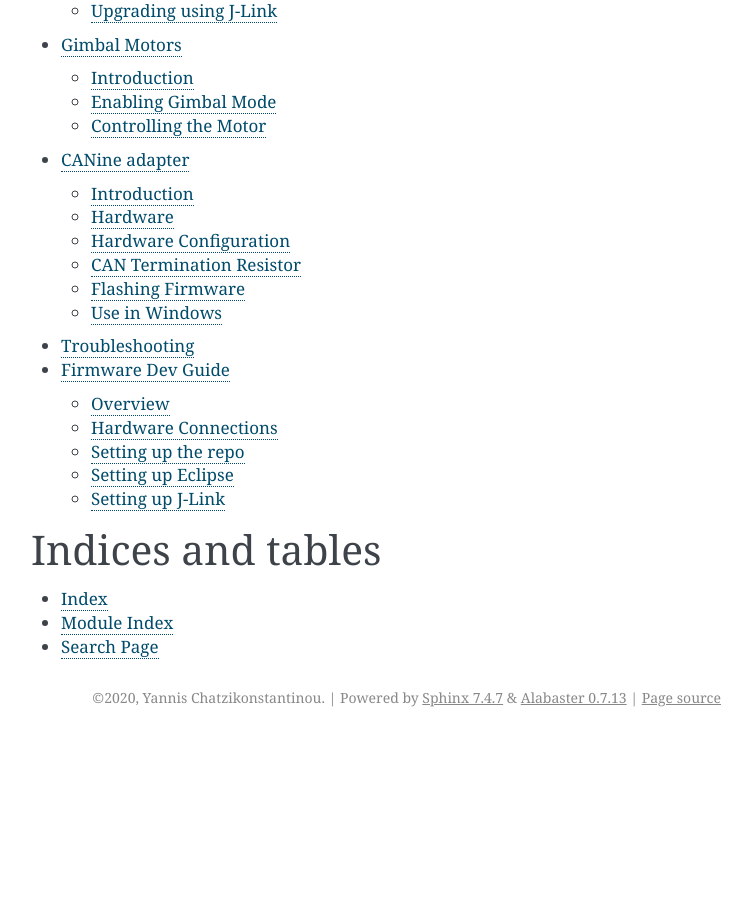
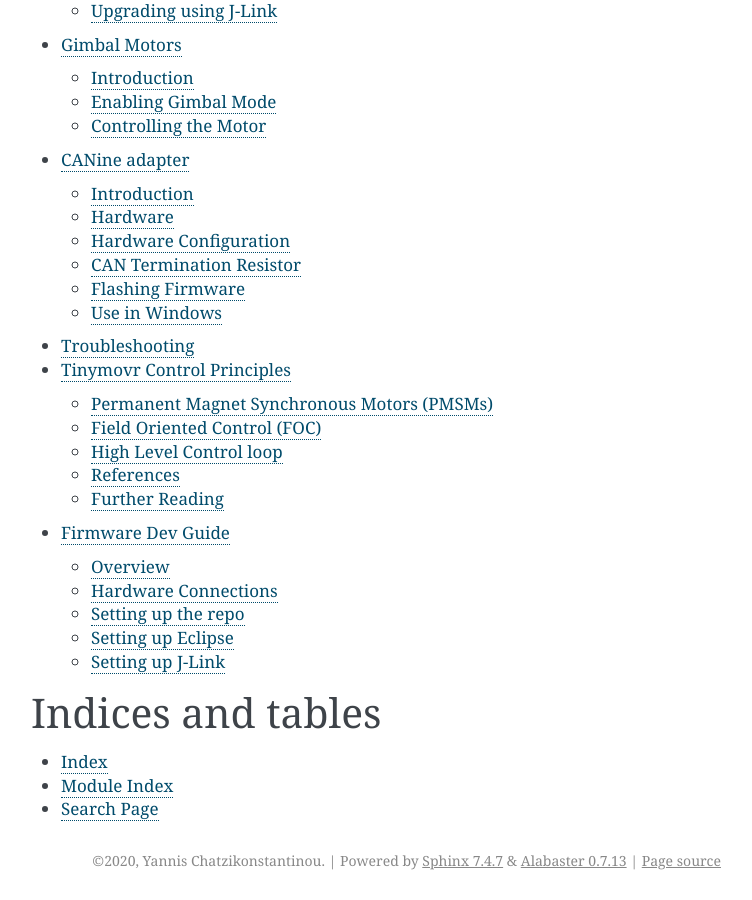
Before and after one commit to tinymovr/Tinymovr, a Sphinx documentation site: the page built from docs/index.rst, in a window 1280 px wide and 900 px high, scrolled down 1259 px. Shown: the whole window, without its empty margins (389-1141 px from the left). Built offline with Sphinx 7.4.7, drawn with Linux system fonts in a browser that asks for light colours; before the commit the page ends 1996 px from its top, so only the background shows below that; some of the changed lines change nothing that is shown.

Commit message:
[DOC] add control loop documentation (#135)
* [DOC] add control loop documentation

* remove line breaks

* update control documentation

Co-authored-by: Loki Le Dev <contact@lokile.dev>
Co-authored-by: Yannis Chatzikonstantinou <yconst@gmail.com>

```diff
--- /dev/null
+++ b/docs/control/theory.rst
@@ -0,0 +1,116 @@
+.. _Control theory:
+
+***************************
+Tinymovr Control Principles
+***************************
+
+This document provides a high-level introduction to the control principles found in Tinymovr.
+
+Permanent Magnet Synchronous Motors (PMSMs)
+###########################################
+
+PMSMs is a category which includes the majority of hobby-grade brushless motors. PMSMs produce torque through the interaction of the magnetic field of the rotor permanent magnets with the magnetic field generated by the stator coils. The stator magnetic field "rotates" at a rate that is an integer multiple of the rotor rate of rotation, this is why this type of motor is termed "synchronous".
+
+This is also why, the motor controlled needs to be able to estimate the angular position of the rotor, in order to derive the stator magnetic field that produces torque. Many controllers estimate the rotor using magnetic encoder readings, which is then converted to electrical angle in software. This is termed *sensored estimation*, and this is the method employed in Tinymovr. In contrast, ESCs such as those used in drones use voltage feedback from one of the motor phases to estimate rotor position. This is termed *sensorless estimation*.
+
+Field Oriented Control (FOC)
+############################
+
+FOC is an optimal control scheme used with brushless motors. It is more complex than other algorithms and requires more computing power. A 32 bit micro controller is now enough to run it at a sufficiently high rate, so it is becoming more common. FOC allows for greater performance and controlling directly the current in the phases and consequently the output torque of the motor.
+
+The FOC algorithm comprises three main elements:
+
+1. Precise 3-phase current estimation
+2. Transformation of 3-phase measurements to rotating frame.
+3. Regulation of the rotational frame variables.
+
+Measuring Phase Currents
+************************
+
+In order for FOC to work, the currents in the three phases (U, V, W) of the motor must be precisely estimated. This is done with the help of shunt resistors. Shunt resistors are high-power elements with low, precisely known resistance values, that are placed in series to the low-side mosfet sources, and enable current measurement by measuring the voltage differential across their terminals. Hardware and software filtering techniques improve current measurement accuracy.
+
+As the motor phases are connected, current measurement in each of the three phases is redundant, and measurement in two phases would theoretically suffice. Nonetheless, having all three measurements allows for better accuracy through averaging of measurement errors. This is why Tinymovr uses three phase current measurement.
+
+Reference Frames
+****************
+
+Next, the 3-phase measurements are transformed to the rotating frame of the rotor which is termed dq. The relevant transformation is known as the dq0 transform. The resulting quantities are the direct (d) current and quadrature (q) current. Motor torque is attributed to the quadrature component, while the direct component is minimized.
+
+Current Regulation and Motor Parameter Identification
+*****************************************************
+
+Because the d and q quantities represent DC signals in the rotational frame, it is possible to apply PI regulation to control current.  For optimal regulation, the PI current regulation requires correct identification of proportional and integral gains. Tinymovr uses the method proposed in [1] to calculate the gains from the resistance and inductance motor parameters. The parameters are measured automatically by the firmware during the calibration procedure.
+
+Thus the whole process is automated, and you don't need to worry about it.
+
+
+High Level Control loop
+#######################
+
+On top of the FOC loop, Tinymovr implements an embedded control loop with different modes and setpoints. Since it is embedded, it runs much faster at a 20kHz rate, than an external loop could do when communicating via the CAN bus.
+
+Position mode
+*************
+
+This is the most versatile mode, it accepts a position setpoint, and additional velocity and current feedforward terms.
+
+.. image:: control_loop.png
+  :width: 800
+  :alt: Tinymovr dimensions
+
+You can send these 3 setpoints as a single CAN frame when using the `set_pos_setpoint` endpoint.
+
+You can tune separately each gain of the loop.
+
+**P**: *Stiffness*
+    The gain of the position loop.
+**V**: *Damping*
+    The gain of the velocity loop.
+**I**: Velocity Integrator gain
+    Especially useful for tracking positions at low velocities.
+    You can set it to zero for greater position control bandwith.
+
+Example applications
+--------------------
+
+Robot joint control, CNC axis.
+
+Velocity mode
+*************
+
+In this mode the controller accepts a velocity setpoint, and an optional current feedforward term.
+
+Example applications
+--------------------
+
+Drone and aircraft propeller
+    Large airframes where constant angular velocity is desired, without exceptionally high RPM (i.e. 5000rpm or less).
+Industrial Automation
+    Where constant RPM is required, regardless of load. Pumps, ventilators, cutters, drills, etc.
+Wheel propulsion
+    For brushless wheel based projects like differential drives or rovers.
+
+Current mode
+*************
+
+This is the most direct mode, where you can specify current setpoints, that are direct inputs to the FOC algorithm.
+
+Example applications
+--------------------
+
+Force based control
+    Robots controlled in admittance or impedance.
+E-scooter
+    Where the throttle input is mapped to the current target. It translates to the acceleration of the vehicle, which feels more natural than a velocity input.
+
+
+References
+##########
+
+[1] `High Performance Brushless DC Motor Control <https://www.ti.com/cn/lit/an/sprt702/sprt702.pdf?ts=1618338543430&ref_url=https%253A%252F%252Fwww.google.com%252F>`_
+
+Further Reading
+###############
+
+`Vector Control (Wikipedia) <https://en.wikipedia.org/wiki/Vector_control_(motor)>`_
+`Sensorless Field Oriented Control of Brushless PMSMs <https://krex.k-state.edu/dspace/bitstream/handle/2097/1507/JamesMevey2009.pdf;jsessionid=820C6C90C0851225CAE19AF829939F2A?sequence=1>`_
--- a/docs/index.rst
+++ b/docs/index.rst
@@ -20,6 +20,7 @@
    hardware/gimbal
    hardware/canine
    troubleshooting
+   control/theory
    develop/guide
 
 Indices and tables
```
Also changed, not shown: docs/control/control_loop.png (added).
